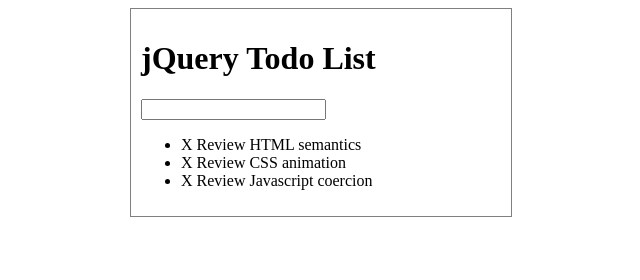
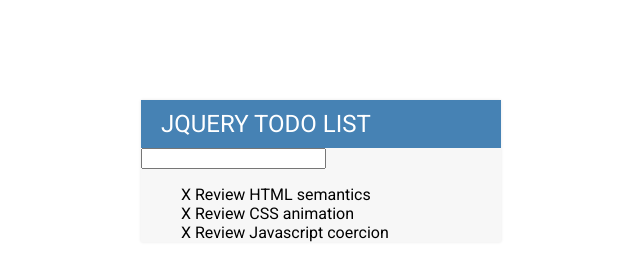
Before and after one commit to makiztest/jQuery-Todo, a plain HTML site: page index.html in a window 1280 px wide. Shown: the whole page, without its empty margins (319-959 px from the left). Drawn offline with Linux system fonts and the light colour scheme.

Commit message:
add initial style

```diff
--- a/assets/css/styles.css
+++ b/assets/css/styles.css
@@ -1,8 +1,26 @@
+body {
+    font-family: 'Roboto', sans-serif;
+}
+
+h1 {
+    background: steelblue;
+    color: white;
+    margin: 0;
+    padding: 10px 20px;
+    text-transform: uppercase;
+    font-size: 24px;
+    font-weight: normal;
+}
+
+ul {
+    list-style: none;
+}
+
 #container {
     width: 360px;
-    margin: 0 auto;
-    border: 1px solid gray;
-    padding: 10px;
+    margin: 100px auto;
+    background: #f7f7f7;
+    box-shadow: 0 0 3px rgba(0, 0, 0, 0.1);
 }
 
 .completed {
--- a/assets/js/scripts.js
+++ b/assets/js/scripts.js
@@ -1,5 +1,3 @@
-//add the eventlistener to the parent "ul"
-//.on() only listen on the event that exist when the page loads
 $("ul").on("click", "li", function() {
     $(this).toggleClass("completed")
 })
--- a/index.html
+++ b/index.html
@@ -7,6 +7,7 @@
     <title>jQuery Todo List</title>
     <link rel="stylesheet" type="text/css" href="assets/css/styles.css">
     <script type="text/javascript" src="assets/js/lib/jquery-3.2.1.min.js"></script>
+    <link href="https://fonts.googleapis.com/css?family=Roboto" rel="stylesheet">
 </head>
 <body>
     <div id="container">
```
